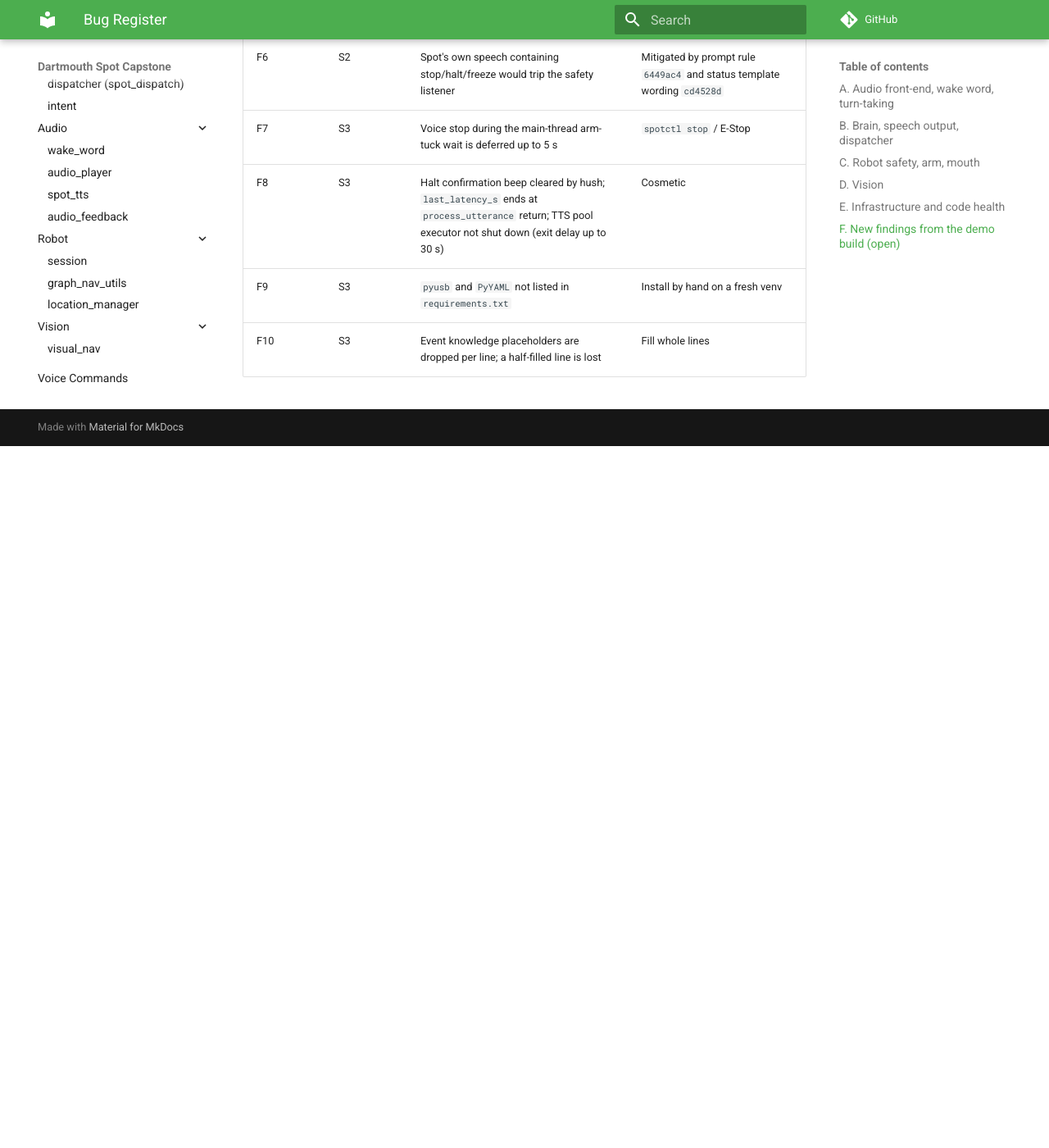
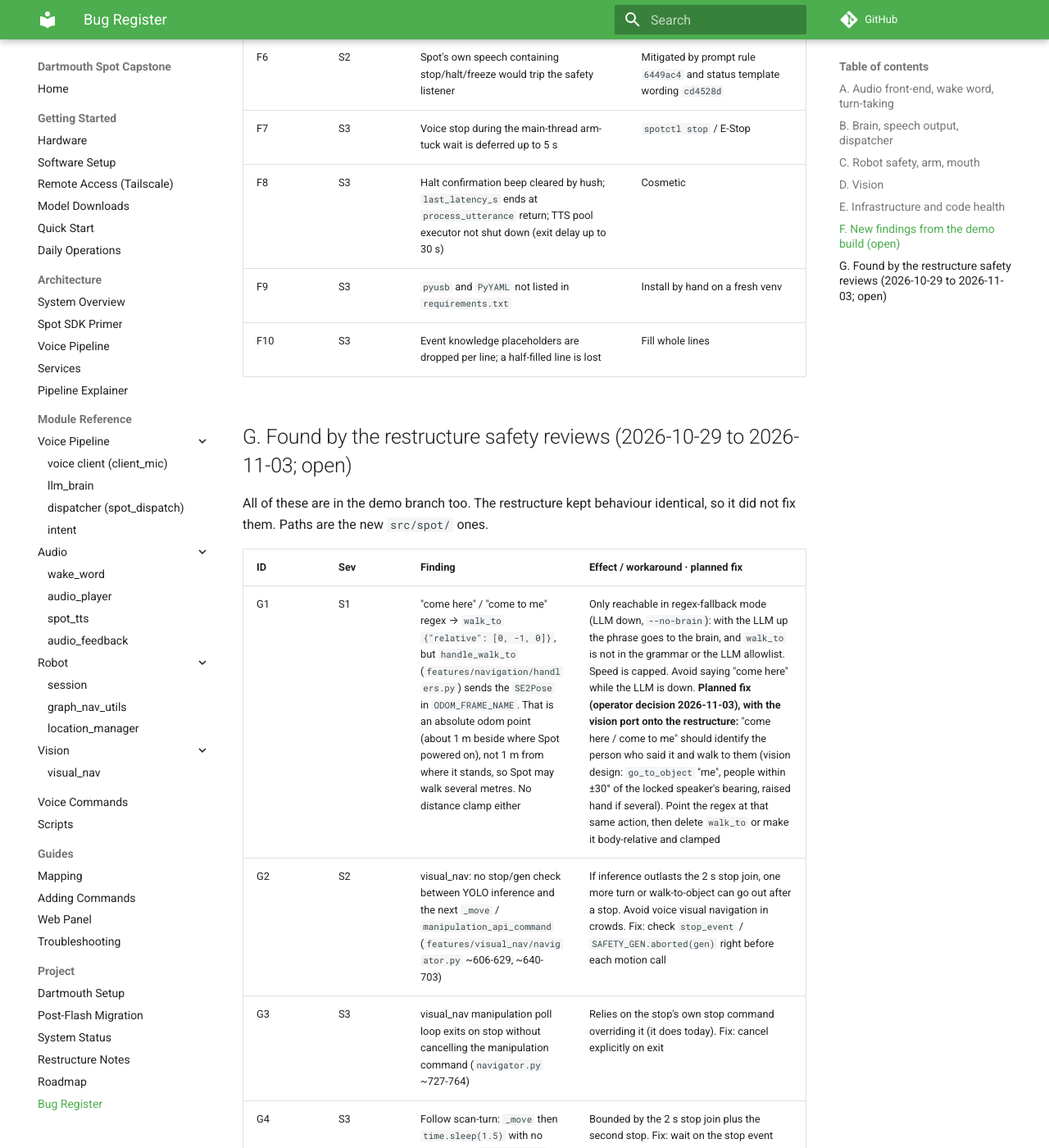
Before and after one commit to matteo-corrado/dartmouth_spot_capstone, an MkDocs documentation site: the page built from docs/project/bugs.md, in a window 1280 px wide and 1400 px high, scrolled down 5397 px. Shown: the whole window at 82% size. Built offline with MkDocs 1.6.1 and Material for MkDocs 9.7.7, drawn with Linux system fonts in a browser that asks for light colours; comment, search, counter and statistics services are not loaded; before the commit the page ends 5941 px from its top, so only the background shows below that; some of the changed text lies outside the part shown.

Commit message:
bugs: section G from restructure safety reviews; G1 come-here walk_to odom-frame bug with planned speaker-approach fix

```diff
--- a/docs/project/bugs.md
+++ b/docs/project/bugs.md
@@ -1,6 +1,6 @@
 # Bug Register
 
-Bugs and fragile behaviour found in the 2026-10-27 audit, updated 2026-10-28 after the poster-demo build (base commit `cd4528d`). Struck-through entries are fixed; the hash is the commit that landed the fix on the demo branch. Entries not struck are open or only partly fixed (see the note). New findings are in section F.
+Bugs and fragile behaviour found in the 2026-10-27 audit, updated 2026-10-28 after the poster-demo build (base commit `cd4528d`) and 2026-11-03 after the restructure reviews. Struck-through entries are fixed; the hash is the commit that landed the fix on the demo branch. Entries not struck are open or only partly fixed (see the note). New findings are in section F.
 
 Severity: **S1** breaks the demo or is unsafe · **S2** visible to visitors · **S3** internal/latent.
 
@@ -98,3 +98,19 @@
 | F8 | S3 | Halt confirmation beep cleared by hush; `last_latency_s` ends at `process_utterance` return; TTS pool executor not shut down (exit delay up to 30 s) | Cosmetic |
 | F9 | S3 | `pyusb` and `PyYAML` not listed in `requirements.txt` | Install by hand on a fresh venv |
 | F10 | S3 | Event knowledge placeholders are dropped per line; a half-filled line is lost | Fill whole lines |
+
+## G. Found by the restructure safety reviews (2026-10-29 to 2026-11-03; open)
+
+All of these are in the demo branch too. The restructure kept behaviour identical, so it did not fix them. Paths are the new `src/spot/` ones.
+
+| ID | Sev | Finding | Effect / workaround · planned fix |
+|---|---|---|---|
+| G1 | S1 | "come here" / "come to me" regex → `walk_to` `{"relative": [0, -1, 0]}`, but `handle_walk_to` (`features/navigation/handlers.py`) sends the `SE2Pose` in `ODOM_FRAME_NAME`. That is an absolute odom point (about 1 m beside where Spot powered on), not 1 m from where it stands, so Spot may walk several metres. No distance clamp either | Only reachable in regex-fallback mode (LLM down, `--no-brain`): with the LLM up the phrase goes to the brain, and `walk_to` is not in the grammar or the LLM allowlist. Speed is capped. Avoid saying "come here" while the LLM is down. **Planned fix (operator decision 2026-11-03), with the vision port onto the restructure:** "come here / come to me" should identify the person who said it and walk to them (vision design: `go_to_object` "me", people within ±30° of the locked speaker's bearing, raised hand if several). Point the regex at that same action, then delete `walk_to` or make it body-relative and clamped |
+| G2 | S2 | visual_nav: no stop/gen check between YOLO inference and the next `_move` / `manipulation_api_command` (`features/visual_nav/navigator.py` ~606-629, ~640-703) | If inference outlasts the 2 s stop join, one more turn or walk-to-object can go out after a stop. Avoid voice visual navigation in crowds. Fix: check `stop_event` / `SAFETY_GEN.aborted(gen)` right before each motion call |
+| G3 | S3 | visual_nav manipulation poll loop exits on stop without cancelling the manipulation command (`navigator.py` ~727-764) | Relies on the stop's own stop command overriding it (it does today). Fix: cancel explicitly on exit |
+| G4 | S3 | Follow scan-turn: `_move` then `time.sleep(1.5)` with no stop check (`navigator.py` ~1000-1005) | Bounded by the 2 s stop join plus the second stop. Fix: wait on the stop event instead of sleeping |
+| G5 | S3 | LLM-supplied text is spoken ("Let me take a look for the {query}", `conversation/loop.py` ~1086); a query like "stop sign" makes Spot halt itself | Fails safe (an unwanted halt). Fix: scrub stop words from spoken queries |
+| G6 | S2 | During shutdown the safety listener and control server stop before the sit and power-off (up to ~35 s), so spoken stop and `spotctl stop` are ignored then | Use the E-Stop during shutdown. Fix: keep the listener and control port alive until the session is closed |
+| G7 | S3 | Gaze worker is `while True:` with no stop event (`conversation/loop.py` ~212-219) | Daemon thread; every gaze command re-checks the safety gen and `_closing` under the arm lock, so it cannot move after a stop. Fix: stop event set in shutdown |
+| G8 | S3 | freeze after a dance: `_state.is_standing(sess)` is evaluated outside a try (`robot/dispatcher.py` ~122-123); if that RPC raises, the stow is skipped | The motion stop has already been sent. Fix: move it inside the try |
+| G9 | S3 | `walk_speed_cap()` is not clamped (`nav/graph_nav_utils.py` ~17-19); a typo in `tuning.yaml` raises every motion speed cap | Check `walk_speed_cap` in `tuning.yaml`. Fix: clamp it, like `safety_kws_threshold` |
```
